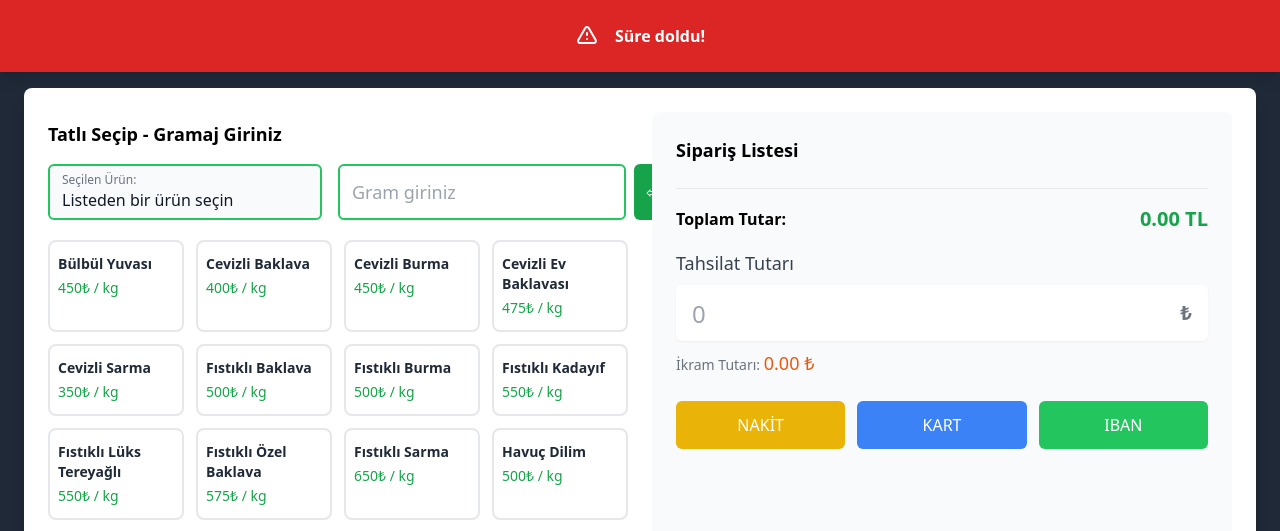
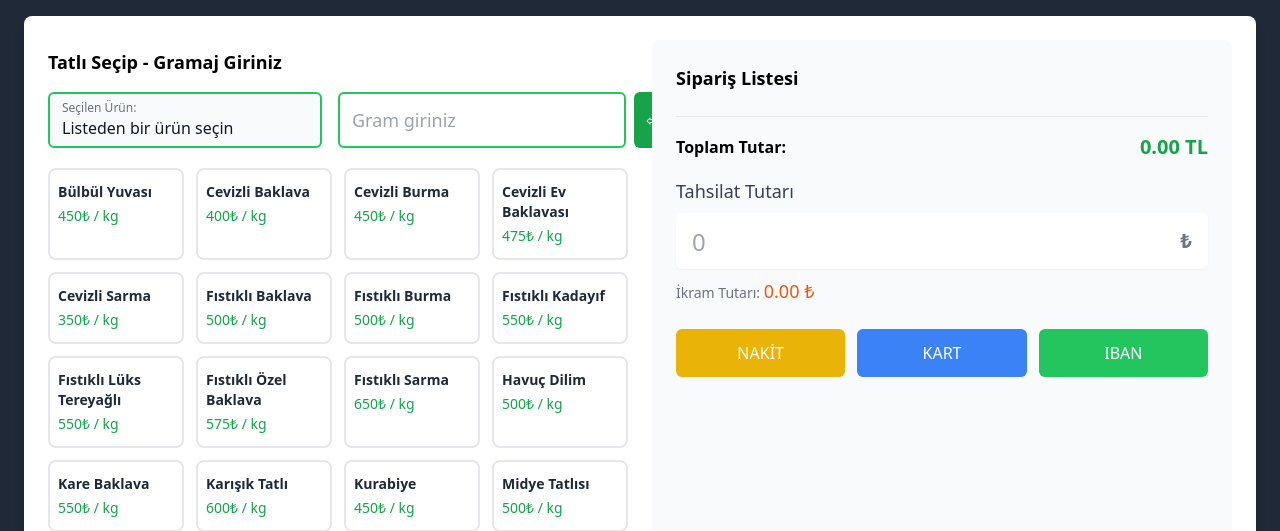
Before and after one commit to ykpgunduz/Copper-QR-Menu, a Laravel app: page /dessert in a window 1280 px wide. Shown: the top 531 px of the page. Run offline with Laravel 12, Linux system fonts and the light colour scheme; data comes from the database, SQL or seed files in the repository; some libraries are stand-ins or nearby versions.

Commit message:
not-message

```diff
--- a/resources/views/add-dessert.blade.php
+++ b/resources/views/add-dessert.blade.php
@@ -10,7 +10,7 @@
 </head>
 <body class="bg-gray-800">
     <!-- Ödeme Uyarı Banner'ı -->
-    <div class="bg-red-600 text-white px-4 py-3 shadow-lg">
+    {{-- <div class="bg-red-600 text-white px-4 py-3 shadow-lg">
         <div class="max-w-8xl mx-auto flex items-center justify-center">
             <svg class="h-12 w-6" fill="none" stroke="currentColor" viewBox="0 0 24 24">
                 <path stroke-linecap="round" stroke-linejoin="round" stroke-width="2" d="M12 9v2m0 4h.01m-6.938 4h13.856c1.54 0 2.502-1.667 1.732-3L13.732 4c-.77-1.333-2.694-1.333-3.464 0L3.34 16c-.77 1.333.192 3 1.732 3z" />
@@ -18,9 +18,7 @@
             <div id="countdown" class="ml-4 font-bold"></div>
         </div>
     </div>
-
     <script>
-        // 12 Mart 2024 00:00'a kadar sayaç
         function startCountdown() {
             const targetDate = new Date('2025-03-12T00:00:00');
 
@@ -46,7 +44,7 @@
         }
 
         startCountdown();
-    </script>
+    </script> --}}
     <div class="min-h-screen py-4">
         <div class="max-w-8xl mx-auto sm:px-6">
             <div class="bg-white rounded-lg shadow-lg overflow-hidden">
--- a/resources/views/add-order.blade.php
+++ b/resources/views/add-order.blade.php
@@ -13,7 +13,7 @@
 </head>
 <body class="bg-dark">
     <!-- Ödeme Uyarı Banner'ı -->
-    <div class="bg-red-600 text-white px-4 py-3 shadow-lg">
+    {{-- <div class="bg-red-600 text-white px-4 py-3 shadow-lg">
         <div class="max-w-8xl mx-auto flex items-center justify-center">
             <svg class="h-10 w-6" fill="none" stroke="currentColor" viewBox="0 0 24 24">
                 <path stroke-linecap="round" stroke-linejoin="round" stroke-width="2" d="M12 9v2m0 4h.01m-6.938 4h13.856c1.54 0 2.502-1.667 1.732-3L13.732 4c-.77-1.333-2.694-1.333-3.464 0L3.34 16c-.77 1.333.192 3 1.732 3z" />
@@ -23,7 +23,6 @@
     </div>
 
     <script>
-        // 12 Mart 2024 00:00'a kadar sayaç
         function startCountdown() {
             const targetDate = new Date('2025-03-12T00:00:00');
 
@@ -49,7 +48,7 @@
         }
 
         startCountdown();
-    </script>
+    </script> --}}
     <div class="container-fluid">
         <div class="row pt-3">
             <!-- Masa Seçimi -->
```
